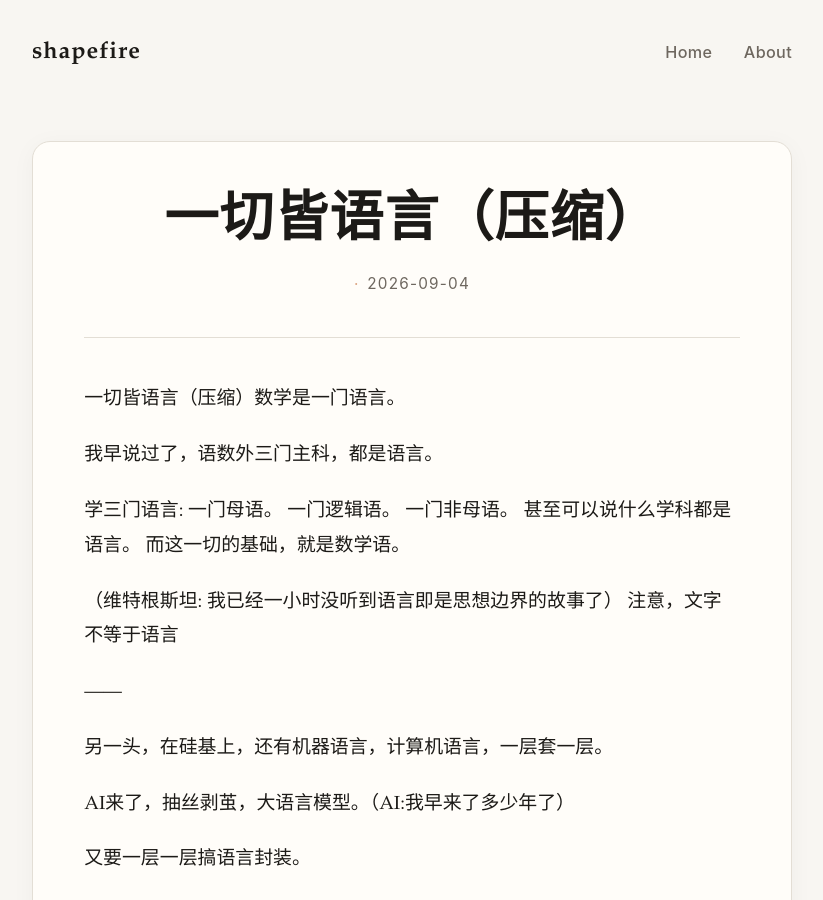
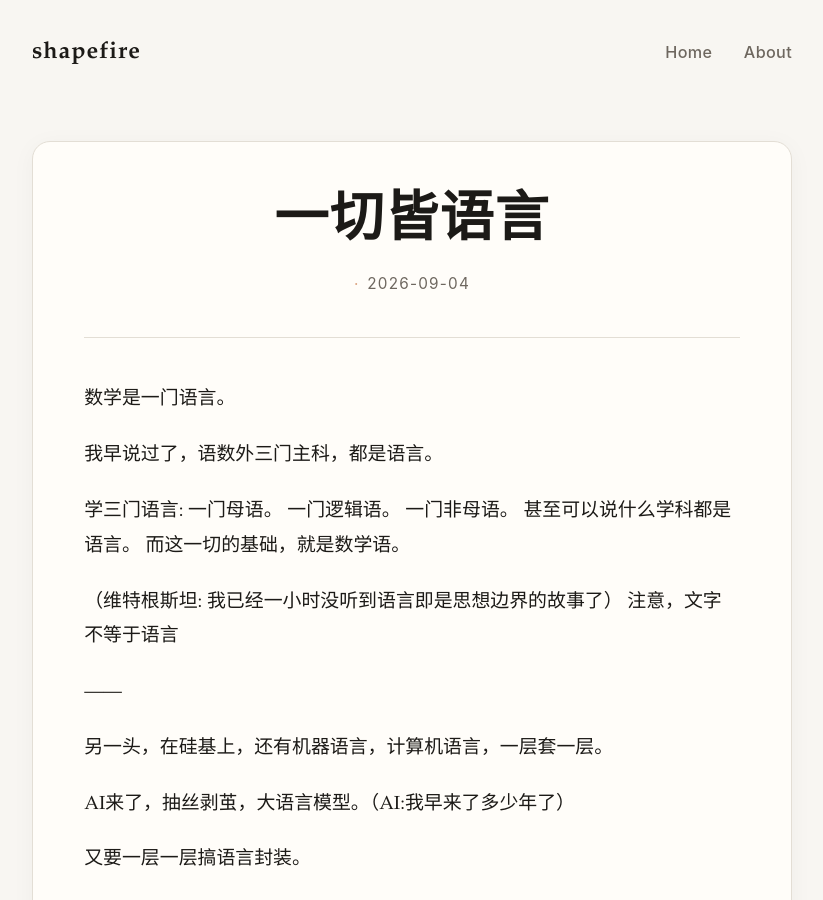
Before and after one commit to jangels/jangels.github.io, a Jekyll site: the page built from docs/_posts/2026-09-04-everything-is-language.markdown, in a window 1280 px wide and 900 px high. Shown: the whole window, without its empty margins (228-1051 px from the left). Built offline with Jekyll 4.4.1, drawn with Linux system fonts in a browser that asks for light colours.

Commit message:
Update 2026-09-04-everything-is-language.markdown

```diff
--- a/docs/_posts/2026-09-04-everything-is-language.markdown
+++ b/docs/_posts/2026-09-04-everything-is-language.markdown
@@ -1,11 +1,11 @@
 ---
 layout: post
-title: "一切皆语言（压缩）"
+title: "一切皆语言"
 date: 2026-09-04 15:27:00 +0800
 categories: essay
 ---
 
-一切皆语言（压缩）数学是一门语言。
+数学是一门语言。
 
 我早说过了，语数外三门主科，都是语言。
 
```
